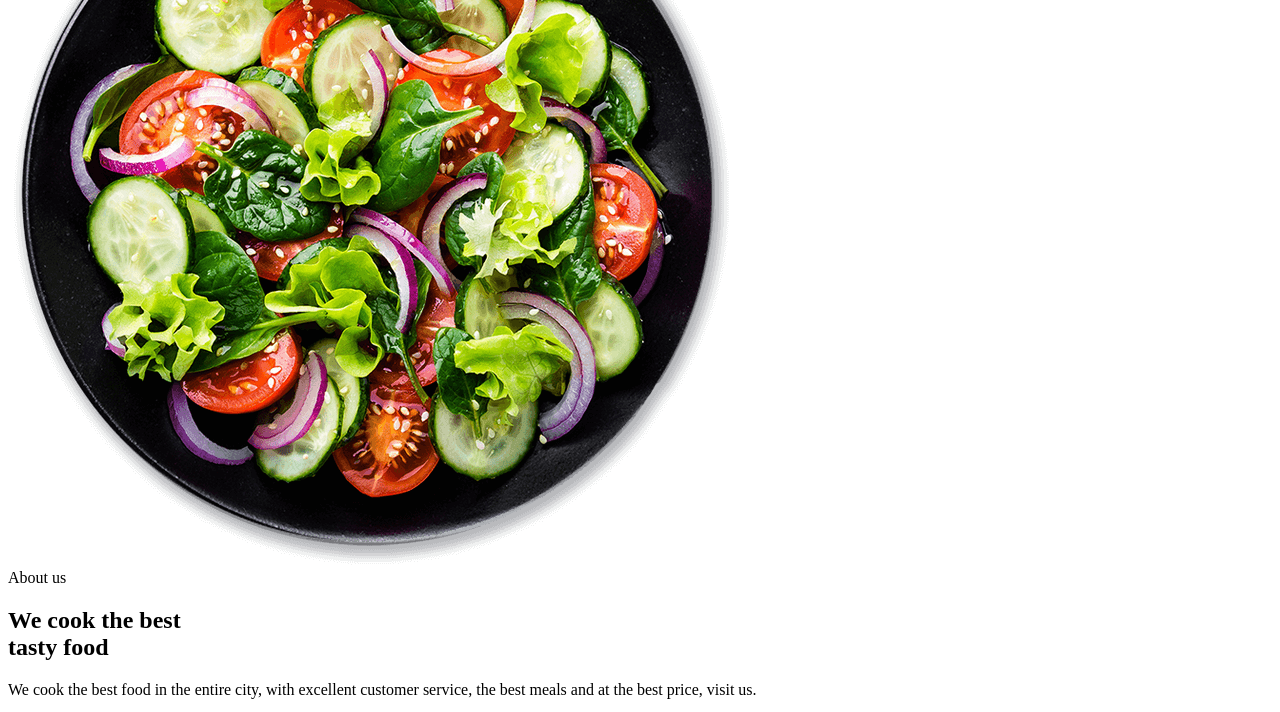
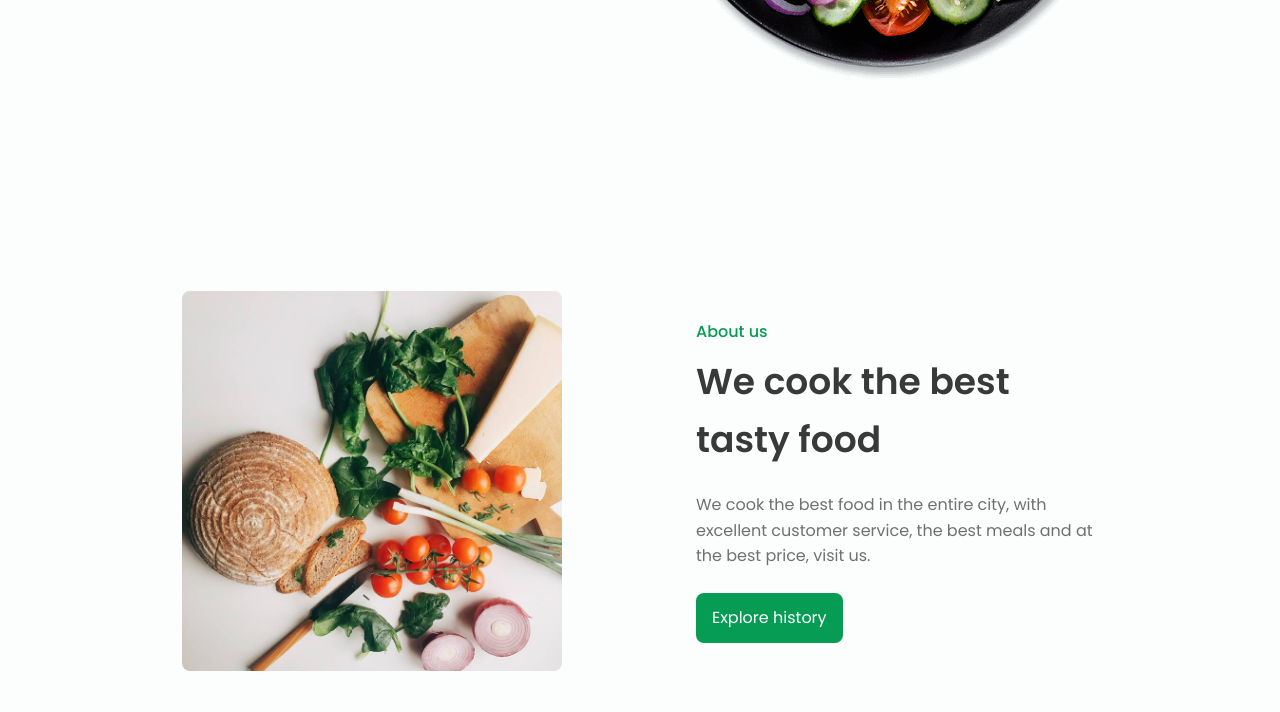
Before and after one commit to Techie-Aayush/Restaurant-App, a plain HTML site: page index.html in a window 1280 px wide. Shown: the part 477-1189 px from the top of the page. Drawn offline with nearby package versions, Linux system fonts and the light colour scheme.

Commit message:
firstcommit

```diff
--- a/index.html
+++ b/index.html
@@ -5,10 +5,10 @@
         <meta name="viewport" content="width=device-width, initial-scale=1.0">
 
         <!--========== BOX ICONS ==========-->
-        <!-- <link href='https://cdn.jsdelivr.net/npm/boxicons@2.0.5/css/boxicons.min.css' rel='stylesheet'> -->
+        <link href='https://cdn.jsdelivr.net/npm/boxicons@2.0.5/css/boxicons.min.css' rel='stylesheet'>
 
         <!--========== CSS ==========-->
-        <!-- <link rel="stylesheet" href="assets/css/styles.css"> -->
+        <link rel="stylesheet" href="assets/css/styles.css">
 
         <title>Responsive website food</title>
     </head>
```
